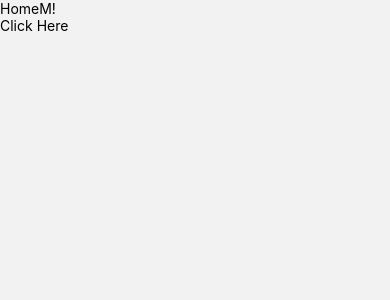
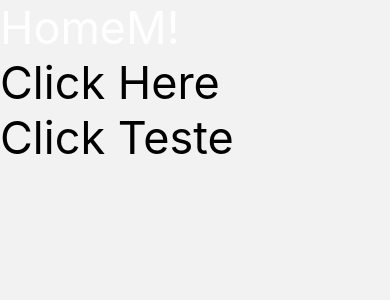
Before and after one commit to matheusjesse/TodoReactNative, a React Native app: screen /Home in a window 390 px wide. Shown: the top 300 px of the page. Built offline with nearby package versions, Linux system fonts and the light colour scheme.

Commit message:
feat: configurando variaveis context ppara possibilitar DarkMode

```diff
--- a/App.tsx
+++ b/App.tsx
@@ -10,6 +10,7 @@ import {NavigationContainer} from '@react-navigation/native';
 import {createNativeStackNavigator} from '@react-navigation/native-stack';
 import Home from './src/screen/Home';
 import Register from './src/screen/Register/index';
+import TodoProvider from './src/context/todoContext';
 
 export type RootStackParamList = {
   Home: undefined;
@@ -20,6 +21,7 @@ const Stack = createNativeStackNavigator<RootStackParamList>();
 
 function App(): JSX.Element {
   return (
+    <TodoProvider>
       <NavigationContainer>
         <Stack.Navigator
           screenOptions={{
@@ -29,6 +31,7 @@ function App(): JSX.Element {
           <Stack.Screen name="Register" component={Register} />
         </Stack.Navigator>
       </NavigationContainer>
+    </TodoProvider>
   );
 }
 
--- /dev/null
+++ b/src/@types/types.todo.ts
@@ -0,0 +1,4 @@
+export type TodoContextType = {
+  updateTheme: (theme: boolean) => void;
+  loadThemeColor: () => boolean;
+};
--- /dev/null
+++ b/src/context/todoContext.tsx
@@ -0,0 +1,24 @@
+import * as React from 'react';
+import {TodoContextType} from '../@types/types.todo';
+
+export const TodoContext = React.createContext<TodoContextType | null>(null);
+
+const TodoProvider: React.FC<{children: React.ReactNode}> = ({children}) => {
+  const [themeColor, setThemeColor] = React.useState(true);
+
+  const updateTheme = (theme: boolean) => {
+    setThemeColor(theme);
+  };
+
+  const loadThemeColor = () => {
+    return themeColor;
+  };
+
+  return (
+    <TodoContext.Provider value={{updateTheme, loadThemeColor}}>
+      {children}
+    </TodoContext.Provider>
+  );
+};
+
+export default TodoProvider;
--- a/src/screen/Home/index.tsx
+++ b/src/screen/Home/index.tsx
@@ -1,9 +1,11 @@
 import React from 'react';
 import {TouchableOpacity} from 'react-native';
-import {Text} from './style';
+import {darkContainer, Text, whiteContainer} from './style';
 import HomeContainer from './style';
 import {RootStackParamList} from '../../../App';
 import {NativeStackNavigationProp} from '@react-navigation/native-stack';
+import {TodoContextType} from '../../@types/types.todo';
+import {TodoContext} from '../../context/todoContext';
 
 type ProfileScreenNavigationProp = NativeStackNavigationProp<
   RootStackParamList,
@@ -15,11 +17,24 @@ type Props = {
 };
 
 function Home({navigation}: Props): JSX.Element {
+  const {updateTheme, loadThemeColor} = React.useContext(
+    TodoContext,
+  ) as TodoContextType;
   return (
     <HomeContainer>
-      <Text>HomeM!</Text>
+      <Text
+        style={
+          loadThemeColor() === true
+            ? whiteContainer.container
+            : darkContainer.container
+        }>
+        HomeM!
+      </Text>
       <TouchableOpacity onPress={() => navigation.navigate('Register')}>
         <Text>Click Here</Text>
+      </TouchableOpacity>
+      <TouchableOpacity onPress={() => updateTheme(!loadThemeColor())}>
+        <Text>Click Teste</Text>
       </TouchableOpacity>
     </HomeContainer>
   );
--- a/src/screen/Home/style.tsx
+++ b/src/screen/Home/style.tsx
@@ -1,7 +1,22 @@
+import {StyleSheet} from 'react-native';
 import styled from 'styled-components/native';
+import theme from '../../styles/theme';
 const HomeContainer = styled.SafeAreaView``;
 
-const Text = styled.Text``;
+const Text = styled.Text`
+  font-size: 45px;
+`;
 
+const whiteContainer = StyleSheet.create({
+  container: {
+    color: `${theme.whiteTheme.primary}`,
+  },
+});
+
+const darkContainer = StyleSheet.create({
+  container: {
+    color: `${theme.darkTheme.primary}`,
+  },
+});
 export default HomeContainer;
-export {Text};
+export {Text, whiteContainer, darkContainer};
```
Lines whose indentation alone changed are shown as unchanged.
